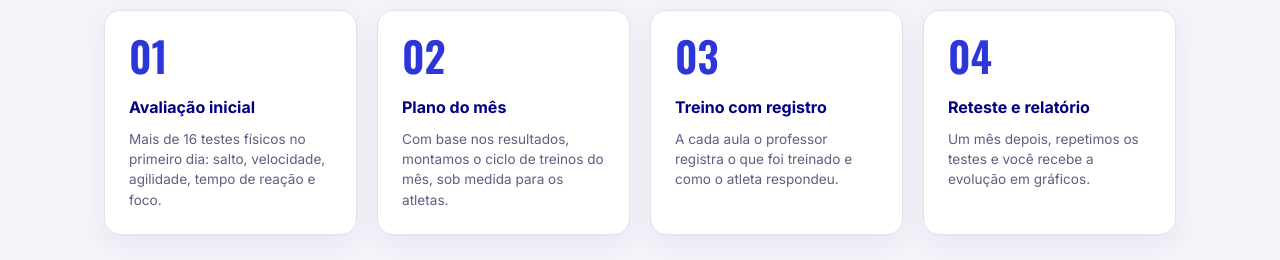
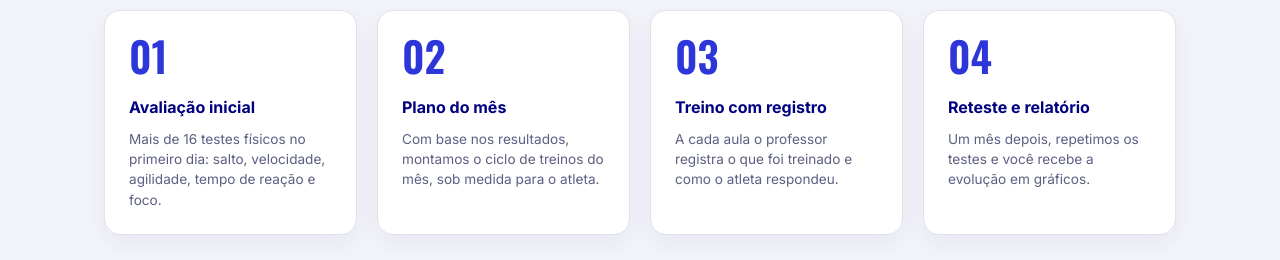
Before and after one commit to leomautone/PFE-2026-2-AP2-Grupo3-terca-react, a React (Vite) app: page /pkz in a window 1280 px wide. Shown: the part 1660-1920 px from the top of the page. Built offline with nearby package versions, Linux system fonts and the light colour scheme.

Commit message:
ajusta textos da secao como funciona da pkz

```diff
--- a/src/pages/pkz/PkzJoao.jsx
+++ b/src/pages/pkz/PkzJoao.jsx
@@ -99,12 +99,12 @@ export default function PkzJoao() {
             <li className="card etapa">
               <span className="numero">02</span>
               <h3>Plano do mês</h3>
-              <p>Com base nos resultados, montamos o ciclo de treinos do mês, sob medida para os atletas.</p>
+              <p>Com base nos resultados, montamos o ciclo de treinos do mês, sob medida para o atleta.</p>
             </li>
             <li className="card etapa">
               <span className="numero">03</span>
               <h3>Treino com registro</h3>
-              <p> A cada aula o professor registra o que foi treinado e como o atleta respondeu.</p>
+              <p>A cada aula o professor registra o que foi treinado e como o atleta respondeu.</p>
             </li>
             <li className="card etapa">
               <span className="numero">04</span>
```
